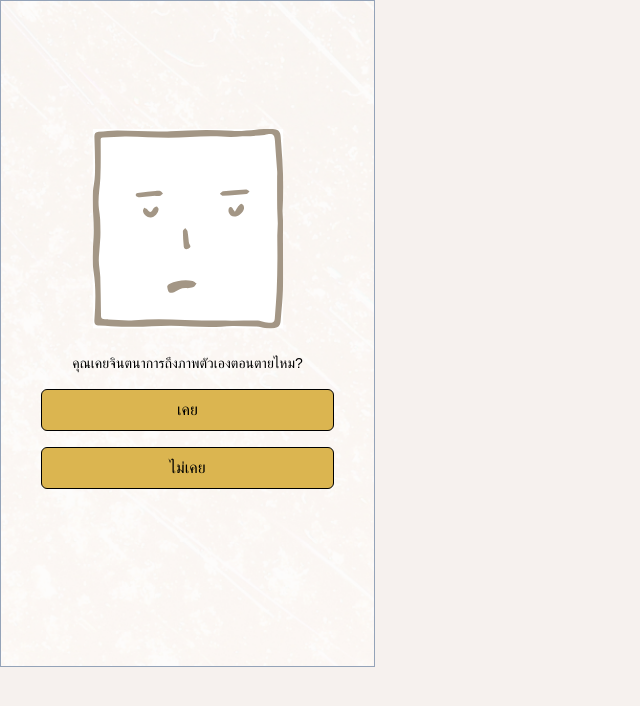
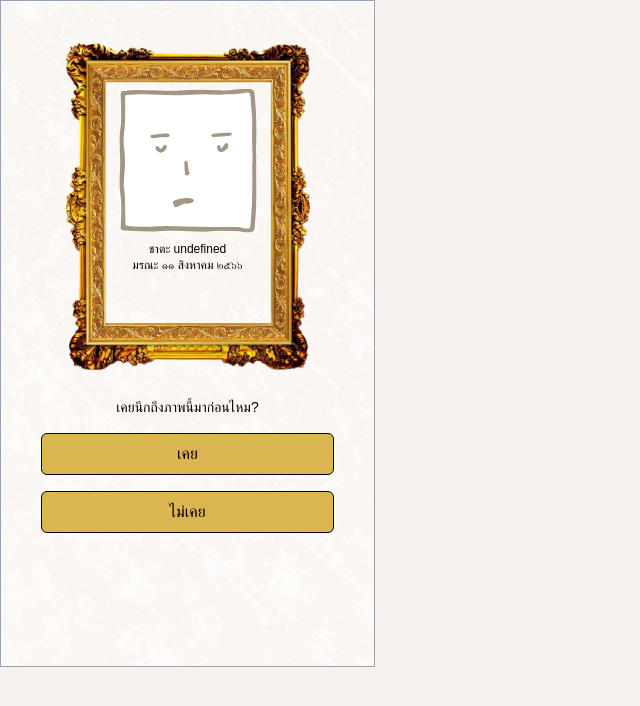
Before and after one commit to Tantatorn-dev/deathtalk-photobooth, a SvelteKit app: page /intro in a window 1280 px wide. Shown: the top 706 px of the page, without its empty margins (0-640 px from the left). Built offline with nearby package versions, Linux system fonts and the light colour scheme; a web font is replaced by a local one.

Commit message:
feat: add frame

```diff
--- /dev/null
+++ b/src/components/common/Frame.svelte
@@ -0,0 +1,29 @@
+<script lang="ts">
+	import { birthDate, name } from '../../store';
+	import { toThaiDate } from '../../utils/utils';
+	export let src = '';
+
+	const currentDate = new Date();
+
+	let birthDateValue = new Date();
+
+	birthDate.subscribe((value) => {
+		birthDateValue = new Date(value);
+	});
+
+	let nameValue: string;
+
+	name.subscribe((value) => {
+		nameValue = value;
+	});
+</script>
+
+<div class="w-[244px] h-[332px] relative">
+	<img src="/frame.png" class="w-full h-full" alt="frame" />
+	<div class="absolute bottom-0 left-0 right-0 top-12">
+		<img {src} class="ml-auto mr-auto w-36 h-36" alt="avatar" />
+		<p class="mt-2 mb-2 text-xs text-center">{nameValue}</p>
+		<p class="text-xs text-center">ชาตะ {toThaiDate(birthDateValue)}</p>
+		<p class="text-xs text-center">มรณะ {toThaiDate(currentDate)}</p>
+	</div>
+</div>
--- a/src/routes/intro/+page.svelte
+++ b/src/routes/intro/+page.svelte
@@ -1,5 +1,6 @@
 <script lang="ts">
-	import NextButton from '../../components/common/NextButton.svelte';
+	import Frame from '../../components/common/Frame.svelte';
+import NextButton from '../../components/common/NextButton.svelte';
 	import VineFrame from '../../components/frame/VineFrame.svelte';
 	import IntroText from '../../components/intro/IntroText.svelte';
 	import { avatar, name } from '../../store';
@@ -23,7 +24,7 @@
 		Info2
 	}
 
-	let stage: Stage = Stage.Init;
+	let stage: Stage = Stage.Portrait;
 
 	$: if (stage === Stage.Init) {
 		setTimeout(() => {
@@ -51,15 +52,15 @@
 		</div></VineFrame
 	>
 {:else if stage == Stage.Portrait}
-	<div class="flex flex-col items-center gap-2 pt-32">
+	<div class="flex flex-col items-center gap-2 pt-10">
 		{#if avatarValue}
-			<img src={avatarValue} class="w-48" alt="avatar" />
+			<Frame src={avatarValue} />
 		{:else}
-			<img src="/placeholder.svg" class="w-48" alt="placeholder" />
+			<Frame src="/placeholder.svg" />
 		{/if}
 
 		<div class="flex flex-col w-full gap-4 pl-10 pr-10 mt-4">
-			<p class="text-intro">คุณเคยจินตนาการถึงภาพตัวเองตอนตายไหม?</p>
+			<p class="text-intro">เคยนึกถึงภาพนี้มาก่อนไหม?</p>
 			<button
 				class="button-primary"
 				on:click={() => {
--- a/src/routes/photo/+page.svelte
+++ b/src/routes/photo/+page.svelte
@@ -51,9 +51,9 @@
 
 <div class="flex flex-col items-center gap-2 pl-16 pr-16 mt-16">
 	{#if avatarValue}
-		<img src={avatarValue} class="w-48" alt="avatar" />
+		<img src={avatarValue} class="w-48 h-48" alt="avatar" />
 	{:else}
-		<img src="/placeholder.svg" class="w-48" alt="placeholder" />
+		<img src="/placeholder.svg" class="w-48 h-48" alt="placeholder" />
 	{/if}
 
 	<div class="flex flex-col w-full gap-1 mt-4">
--- /dev/null
+++ b/src/utils/utils.ts
@@ -0,0 +1,34 @@
+export const arabicToThai = (number: number): string => {
+	const thaiDigits: string[] = ['๐', '๑', '๒', '๓', '๔', '๕', '๖', '๗', '๘', '๙'];
+
+	const arabicNumber: string = number.toString();
+	const thaiNumber: string = arabicNumber
+		.split('')
+		.map((digit) => thaiDigits[parseInt(digit)])
+		.join('');
+
+	return thaiNumber;
+};
+
+export const toThaiDate = (date: Date) => {
+	const thaiMonths = [
+		'มกราคม',
+		'กุมภาพันธ์',
+		'มีนาคม',
+		'เมษายน',
+		'พฤษภาคม',
+		'มิถุนายน',
+		'กรกฎาคม',
+		'สิงหาคม',
+		'กันยายน',
+		'ตุลาคม',
+		'พฤศจิกายน',
+		'ธันวาคม'
+	];
+
+	const thaiYear = arabicToThai(date.getFullYear() + 543);
+	const thaiMonth = thaiMonths[date.getMonth()];
+	const thaiDay = arabicToThai(date.getDate());
+
+	return `${thaiDay} ${thaiMonth} ${thaiYear}`;
+};
```
Also changed, not shown: static/frame.png (added).
